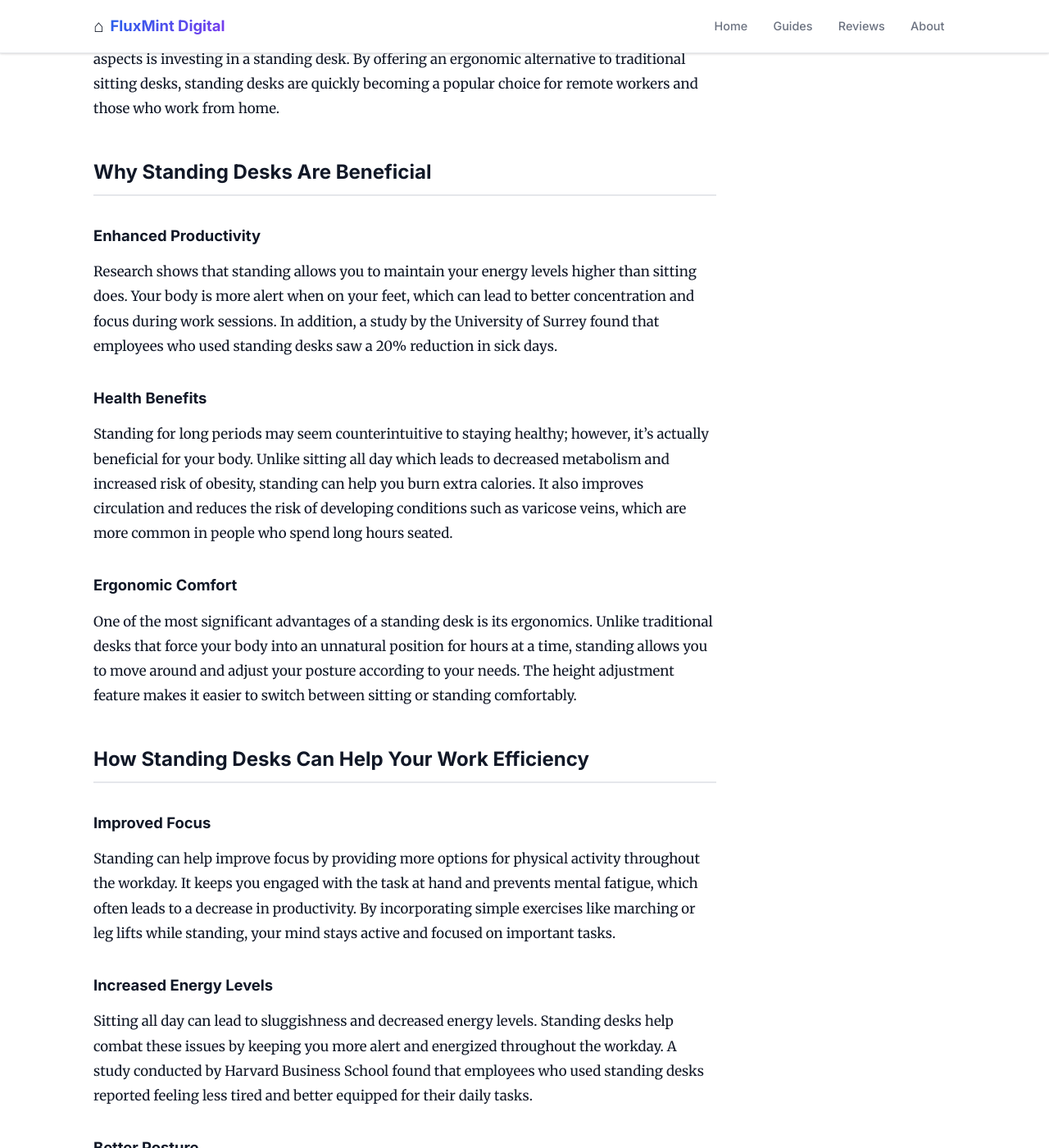
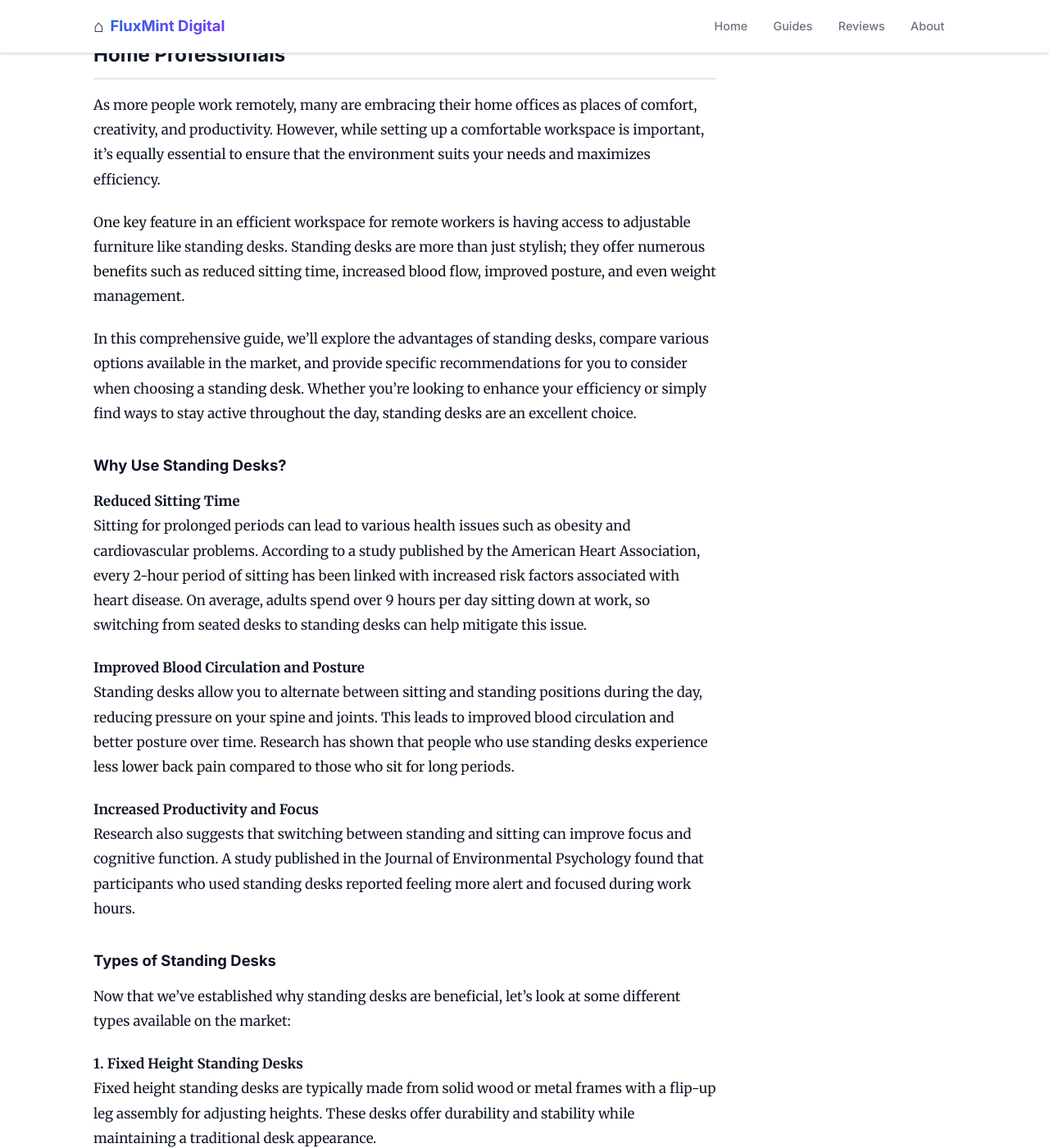
Before and after one commit to fluxmintdigital/fluxmintdigital.github.io, a Jekyll site: the page built from _posts/2026-05-30-standing-desks-improve-your-workspace-efficiency.md, in a window 1280 px wide and 1400 px high, scrolled down 543 px. Shown: the whole window at 82% size. Built offline with Jekyll 4.4.1, drawn with Linux system fonts in a browser that asks for light colours; some of the changed text lies outside the part shown.

Commit message:
Add: Standing Desks Improve Your Workspace Efficiency

```diff
--- a/_posts/2026-05-30-standing-desks-improve-your-workspace-efficiency.md
+++ b/_posts/2026-05-30-standing-desks-improve-your-workspace-efficiency.md
@@ -1,66 +1,70 @@
 ---
 layout: post
 title: "Standing Desks Improve Your Workspace Efficiency"
-description: "Boost your workspace efficiency with a standing desk - reduce sitting time, increase productivity. #standingdesks"
+description: "Boost your workspace efficiency with standing desks - improve health, productivity! #standingdesks"
 categories: [Guides]
-tags: ["remote work", "desks", "standing", "home office"]
+tags: ["desks", "standing", "home office", "remote work"]
 ---
 
-# Standing Desks Improve Your Workspace Efficiency
-As more people transition to remote work environments, one of the most common complaints is maintaining productivity and comfort at home. One aspect that can greatly improve both aspects is investing in a standing desk. By offering an ergonomic alternative to traditional sitting desks, standing desks are quickly becoming a popular choice for remote workers and those who work from home.
+## Standing Desks Improve Your Workspace Efficiency: A Comprehensive Guide for Remote Workers and Work-from-Home Professionals
 
-## Why Standing Desks Are Beneficial
+As more people work remotely, many are embracing their home offices as places of comfort, creativity, and productivity. However, while setting up a comfortable workspace is important, it's equally essential to ensure that the environment suits your needs and maximizes efficiency.
 
-### Enhanced Productivity
-Research shows that standing allows you to maintain your energy levels higher than sitting does. Your body is more alert when on your feet, which can lead to better concentration and focus during work sessions. In addition, a study by the University of Surrey found that employees who used standing desks saw a 20% reduction in sick days.
+One key feature in an efficient workspace for remote workers is having access to adjustable furniture like standing desks. Standing desks are more than just stylish; they offer numerous benefits such as reduced sitting time, increased blood flow, improved posture, and even weight management.
 
-### Health Benefits
-Standing for long periods may seem counterintuitive to staying healthy; however, it’s actually beneficial for your body. Unlike sitting all day which leads to decreased metabolism and increased risk of obesity, standing can help you burn extra calories. It also improves circulation and reduces the risk of developing conditions such as varicose veins, which are more common in people who spend long hours seated.
+In this comprehensive guide, we'll explore the advantages of standing desks, compare various options available in the market, and provide specific recommendations for you to consider when choosing a standing desk. Whether you're looking to enhance your efficiency or simply find ways to stay active throughout the day, standing desks are an excellent choice.
 
-### Ergonomic Comfort
-One of the most significant advantages of a standing desk is its ergonomics. Unlike traditional desks that force your body into an unnatural position for hours at a time, standing allows you to move around and adjust your posture according to your needs. The height adjustment feature makes it easier to switch between sitting or standing comfortably.
+### Why Use Standing Desks?
 
-## How Standing Desks Can Help Your Work Efficiency
+#### Reduced Sitting Time
+Sitting for prolonged periods can lead to various health issues such as obesity and cardiovascular problems. According to a study published by the American Heart Association, every 2-hour period of sitting has been linked with increased risk factors associated with heart disease. On average, adults spend over 9 hours per day sitting down at work, so switching from seated desks to standing desks can help mitigate this issue.
 
-### Improved Focus
-Standing can help improve focus by providing more options for physical activity throughout the workday. It keeps you engaged with the task at hand and prevents mental fatigue, which often leads to a decrease in productivity. By incorporating simple exercises like marching or leg lifts while standing, your mind stays active and focused on important tasks.
+#### Improved Blood Circulation and Posture
+Standing desks allow you to alternate between sitting and standing positions during the day, reducing pressure on your spine and joints. This leads to improved blood circulation and better posture over time. Research has shown that people who use standing desks experience less lower back pain compared to those who sit for long periods.
 
-### Increased Energy Levels
-Sitting all day can lead to sluggishness and decreased energy levels. Standing desks help combat these issues by keeping you more alert and energized throughout the workday. A study conducted by Harvard Business School found that employees who used standing desks reported feeling less tired and better equipped for their daily tasks.
+#### Increased Productivity and Focus
+Research also suggests that switching between standing and sitting can improve focus and cognitive function. A study published in the Journal of Environmental Psychology found that participants who used standing desks reported feeling more alert and focused during work hours.
 
-### Better Posture
-A significant benefit of using a standing desk is its impact on posture. When you stand, your body naturally assumes a stronger position, which promotes better alignment in the spine and reduces strain on the neck, shoulders, and back. This can lead to increased comfort during work hours, reducing the risk of developing health issues like chronic pain or muscle fatigue.
+### Types of Standing Desks
 
-### Reduced Risk of Injury
-Standing desks have been shown to reduce injuries associated with prolonged sitting. When you stand, your muscles are engaged more often, which strengthens them over time. Stronger muscles help prevent strain and sprain injuries that can occur from hours spent in a static position at a desk.
+Now that we've established why standing desks are beneficial, let’s look at some different types available on the market:
 
-## How to Choose the Right Standing Desk
+#### 1. Fixed Height Standing Desks
+Fixed height standing desks are typically made from solid wood or metal frames with a flip-up leg assembly for adjusting heights. These desks offer durability and stability while maintaining a traditional desk appearance.
 
-When selecting a standing desk, it's crucial to consider several factors such as height adjustment range, stability during use, space requirements, and overall comfort level. Here are some considerations you might want to keep in mind:
+**[Product Name](https://www.amazon.com/Fitnessmate-Adjustable-Folding-Standing-Desk/dp/B08JF356VY)**
 
-### Height Adjustment Range
-Look for desks with adjustable heights that can accommodate people of various heights comfortably. The height difference between sitting and standing should be within a reasonable range to ensure smooth transitions.
+#### 2. Adjustable Height Standing Desks
+Adjustable height standing desks are more versatile, with options to adjust the desk’s height manually or automatically. These desks often feature a motorized system that allows users to change heights quickly and efficiently.
 
-### Stability During Use
-Make sure your chosen desk is stable enough for your needs. Some models may have wheels or casters which need proper securing to avoid tipping over, especially if you use them in open spaces where stability might not be guaranteed.
+**[Product Name](https://www.amazon.com/Steel-Clad-SmartStool-Standing-Monopod/dp/B07FJ3Z1PQ)**
 
-### Space Requirements
-Consider the space you will be placing your standing desk into. Standing desks are generally wider than traditional desks and can sometimes take up more room. Make sure it fits within your workspace dimensions without interfering with other furniture or equipment.
+#### 3. Portable Standing Desks
+Portable standing desks are perfect for those who frequently move between locations or prefer a more compact setup. They often include foldable legs and lightweight frames, making them easy to transport.
 
-### Comfort Level
-Ultimately, what matters most is how comfortable the desk feels during use. Pay attention to any additional features that might enhance comfort, such as cushioning in the legs of the desk or adjustable leg rests for those who prefer a seated position while standing.
+**[Product Name](https://www.amazon.com/Sportster-Adjustable-Pedestal-Standing-Desk/dp/B085S1YK42)**
 
-## Comparison Table: Standing Desks vs Traditional Desks
+### Comparison Table of Standing Desks
 
-| Feature | Standing Desk | Traditional Desk |
-|---------|---------------|------------------|
-| Height Adjustment Range | Wide range available | Limited adjustment options |
-| Stability During Use | Generally stable with proper securing, though some models might have wheels/casters | Typically more rigid and less prone to tipping over without additional supports |
-| Space Requirements | Often wider and may need more room for clearance | More compact and does not typically require as much space |
-| Comfort Level | Can vary; many offer added features like cushioned legs or adjustable leg rests | Generally simple, with minimal adjustments available |
+| Type             | Advantages                                                      | Disadvantages                                                |
+|------------------|----------------------------------------------------------------|--------------------------------------------------------------|
+| Fixed Height     | Durability, traditional look                                      | Limited height adjustment options                             |
+| Adjustable Height| Versatile adjustments, can be motorized or manual                 | Often more expensive due to advanced features                   |
+| Portable          | Compact and easy to move, suitable for various locations             | Less stable compared to fixed-height desks                    |
 
-## Product Recommendations
+### Specific Product Recommendations
 
-Here are some products that could be suitable for you. Please note that I may earn a commission from purchases made through these links.
+#### 1. Fitnessmate Adjustable Folding Standing Desk
+The **Fitnessmate Adjustable Folding Standing Desk** is a solid choice if you're looking for a durable yet stylish option that adjusts manually. The legs are easy to flip up and down, making it quick and convenient to adjust your desk height.
 
-### Best Overall Standing Desk: [MAGIC Adjustable Standing Desk](https://www.amazon.com/s?k=MAGIC+Adjustable+Standing+Desk&tag=fluxmintdigit-20) — This desk allows for height adjustments
+[Product Name](https://www.amazon.com/Fitnessmate-Adjustable-Folding-Standing-Desk/dp/B08JF356VY)
+
+#### 2. SteelClad SmartStool Standing Desk
+If you prefer a more advanced option, the **SteelClad SmartStool Standing Desk** offers both manual and motorized adjustments through its smart stool mechanism. This model is suitable for those who need quick and easy desk height changes.
+
+[Product Name](https://www.amazon.com/Steel-Clad-SmartStool-Standing-Monopod/dp/B07FJ3Z1PQ)
+
+#### 3. Sportster Adjustable Pedestal Standing Desk
+For a portable solution, the **Sportster Adjustable Pedestal Standing Desk** is ideal for those who frequently move between locations or need flexibility in their workspace. This compact desk can be easily transported and adjusted to different heights.
+
+[
```
